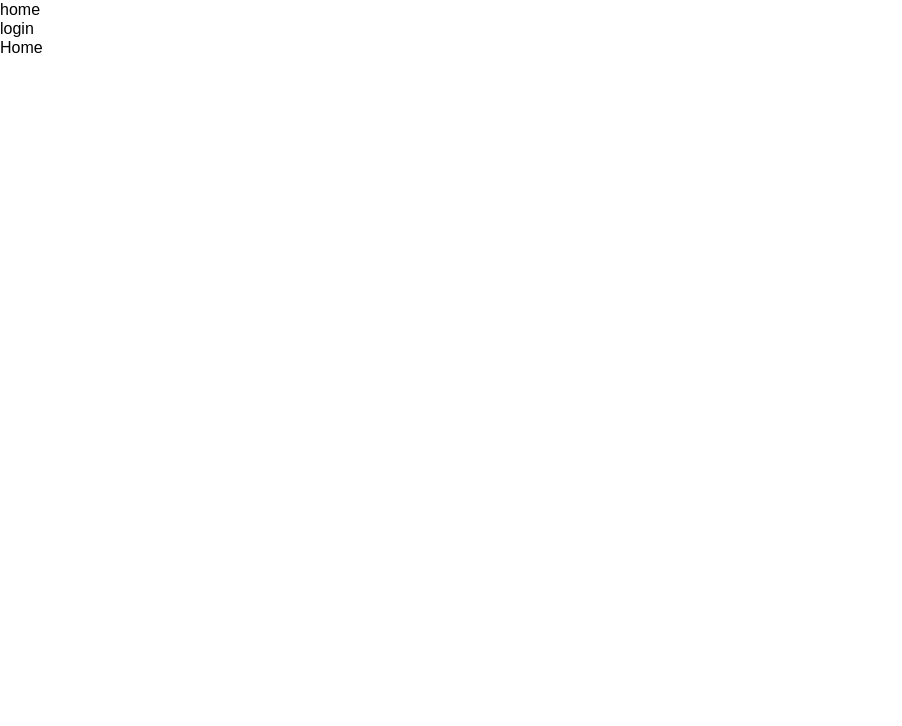
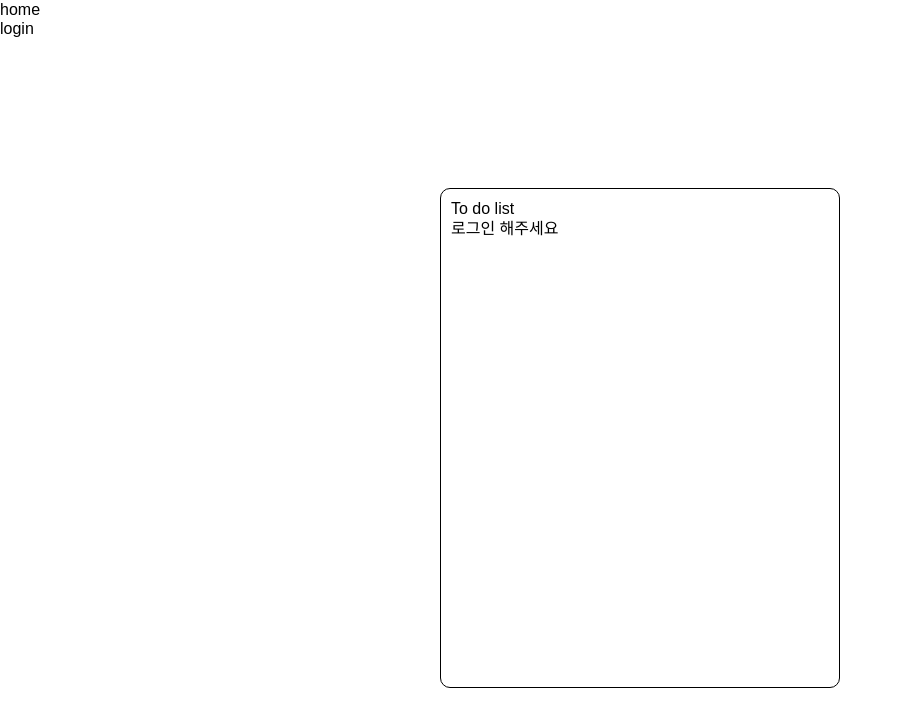
Before and after one commit to mamonde456/wanted-pre-onboarding-challenge-fe-1, a React (Create React App) app: page / in a window 1280 px wide. Shown: the top 726 px of the page, without its empty margins (0-902 px from the left). Built offline with nearby package versions, Linux system fonts and the light colour scheme.

Commit message:
add: code 리팩토링

```diff
--- a/src/screen/Home.tsx
+++ b/src/screen/Home.tsx
@@ -1,3 +1,68 @@
+import React, { useEffect, useState } from "react";
+import { useMutation, useQuery, useQueryClient } from "react-query";
+import { Outlet } from "react-router-dom";
+import { useRecoilValue, useSetRecoilState } from "recoil";
+import styled from "styled-components";
+import {
+  deleteTodoApi,
+  getTodoByIdApi,
+  IDelete,
+  INewTodo,
+  ITodo,
+  updateTodoApi,
+} from "../api";
+import { isChange, isLogged, todoId } from "../atom";
+import CreateTodoList from "../components/CreateTodoList";
+import GetTodos, { ITodos } from "../components/GetTodos";
+
+const Wrapper = styled.div`
+  width: 100vw;
+  height: 100vh;
+  display: flex;
+  justify-content: center;
+  align-items: center;
+`;
+
+const BoxList = styled.div`
+  padding: 10px;
+  display: flex;
+  /* flex-direction: column; */
+  justify-content: center;
+  /* align-items: center; */
+`;
+
+const Box = styled.div`
+  width: 400px;
+  height: 500px;
+  padding: 10px;
+  border: solid 1px black;
+  border-radius: 10px;
+`;
+
 export default function Home() {
-  return <>Home</>;
+  const isLoggedIn = useRecoilValue(isLogged);
+  const id = useRecoilValue(todoId);
+  return (
+    <Wrapper>
+      <BoxList>
+        <Box>
+          <h1>To do list</h1>
+
+          {isLoggedIn ? (
+            <>
+              <GetTodos />
+              <CreateTodoList />
+            </>
+          ) : (
+            <p>로그인 해주세요</p>
+          )}
+        </Box>
+        {id && (
+          <Box>
+            <Outlet />
+          </Box>
+        )}
+      </BoxList>
+    </Wrapper>
+  );
 }
```
